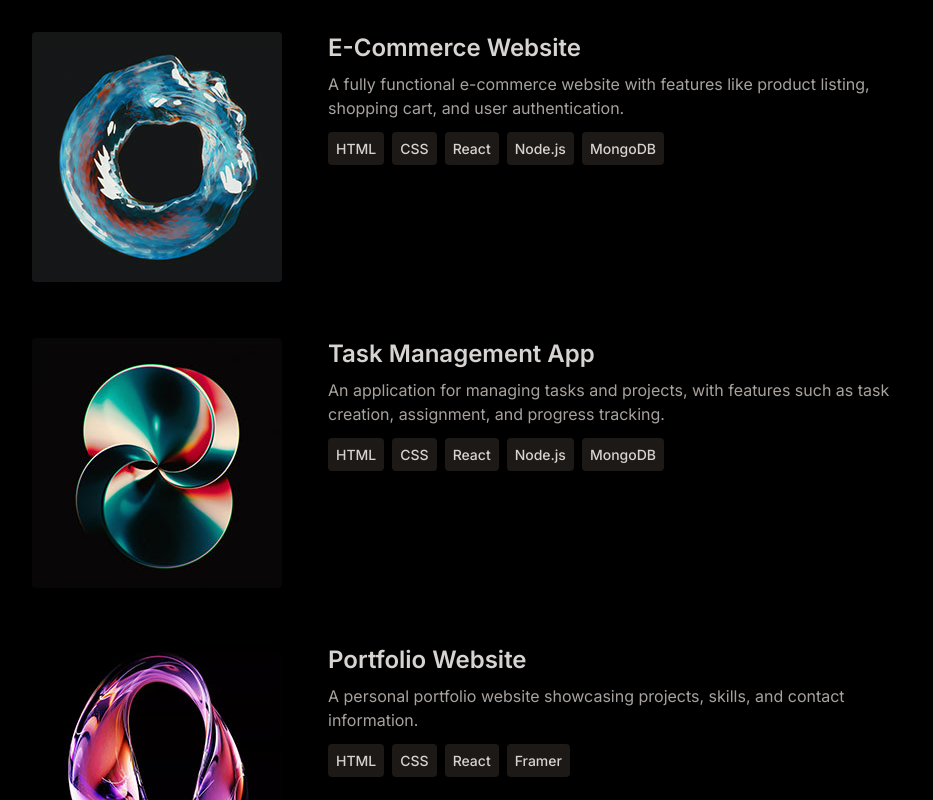
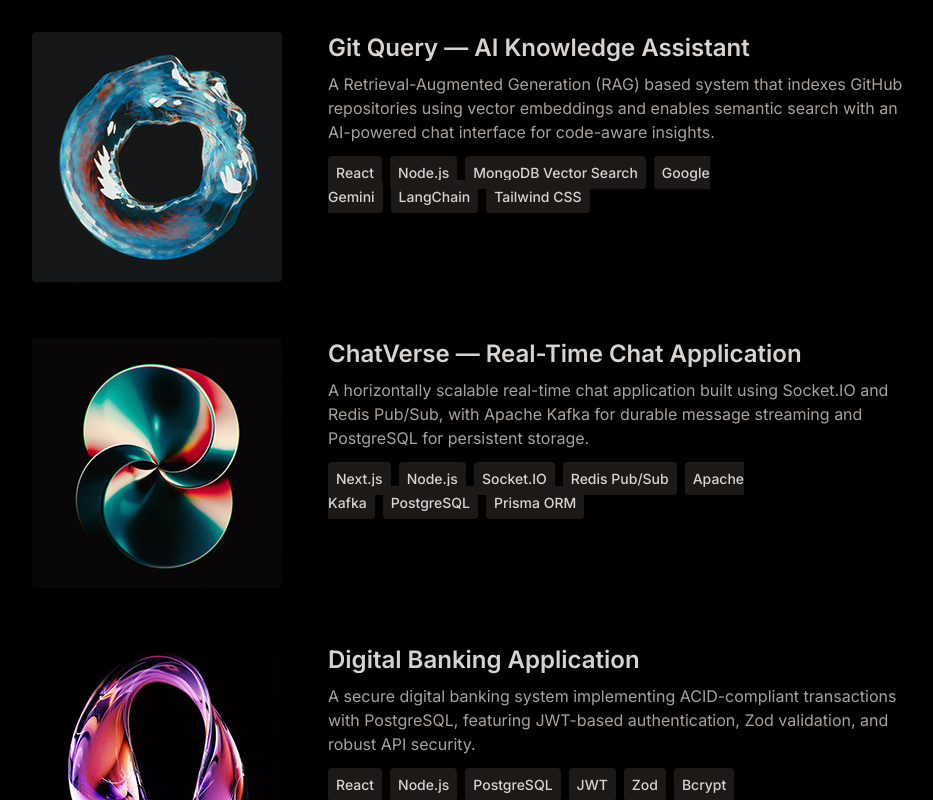
Before and after one commit to AayushNandan623/Portfolio, a React (Vite) app: page / in a window 1280 px wide. Shown: the part 1460-2260 px from the top of the page, without its empty margins (172-1105 px from the left). Built offline with nearby package versions, Linux system fonts and the light colour scheme.

Commit message:
Update index.js

```diff
--- a/src/constants/index.js
+++ b/src/constants/index.js
@@ -20,31 +20,52 @@ export const EXPERIENCES = [
 
 export const PROJECTS = [
   {
-    title: "E-Commerce Website",
+    title: "Git Query — AI Knowledge Assistant",
     image: project1,
     description:
-      "A fully functional e-commerce website with features like product listing, shopping cart, and user authentication.",
-    technologies: ["HTML", "CSS", "React", "Node.js", "MongoDB"],
+      "A Retrieval-Augmented Generation (RAG) based system that indexes GitHub repositories using vector embeddings and enables semantic search with an AI-powered chat interface for code-aware insights.",
+    technologies: [
+      "React",
+      "Node.js",
+      "MongoDB Vector Search",
+      "Google Gemini",
+      "LangChain",
+      "Tailwind CSS",
+    ],
   },
   {
-    title: "Task Management App",
+    title: "ChatVerse — Real-Time Chat Application",
     image: project2,
     description:
-      "An application for managing tasks and projects, with features such as task creation, assignment, and progress tracking.",
-    technologies: ["HTML", "CSS", "React", "Node.js", "MongoDB"],
+      "A horizontally scalable real-time chat application built using Socket.IO and Redis Pub/Sub, with Apache Kafka for durable message streaming and PostgreSQL for persistent storage.",
+    technologies: [
+      "Next.js",
+      "Node.js",
+      "Socket.IO",
+      "Redis Pub/Sub",
+      "Apache Kafka",
+      "PostgreSQL",
+      "Prisma ORM",
+    ],
   },
   {
-    title: "Portfolio Website",
+    title: "Digital Banking Application",
     image: project3,
     description:
-      "A personal portfolio website showcasing projects, skills, and contact information.",
-    technologies: ["HTML", "CSS", "React", "Framer"],
+      "A secure digital banking system implementing ACID-compliant transactions with PostgreSQL, featuring JWT-based authentication, Zod validation, and robust API security.",
+    technologies: [
+      "React",
+      "Node.js",
+      "PostgreSQL",
+      "JWT",
+      "Zod",
+      "Bcrypt",
+    ],
   },
-
 ];
 
 export const CONTACT = {
-  address: " Sector-66, Chandigarh ",
-  phoneNo: "+91 8234-9887 ",
-  email: "aayush@mail.com",
+  address: "Chandigarh University, Chandigarh",
+  phoneNo: "+91 62995 97973",
+  email: "aayushnandan623@gmail.com",
 };
```
